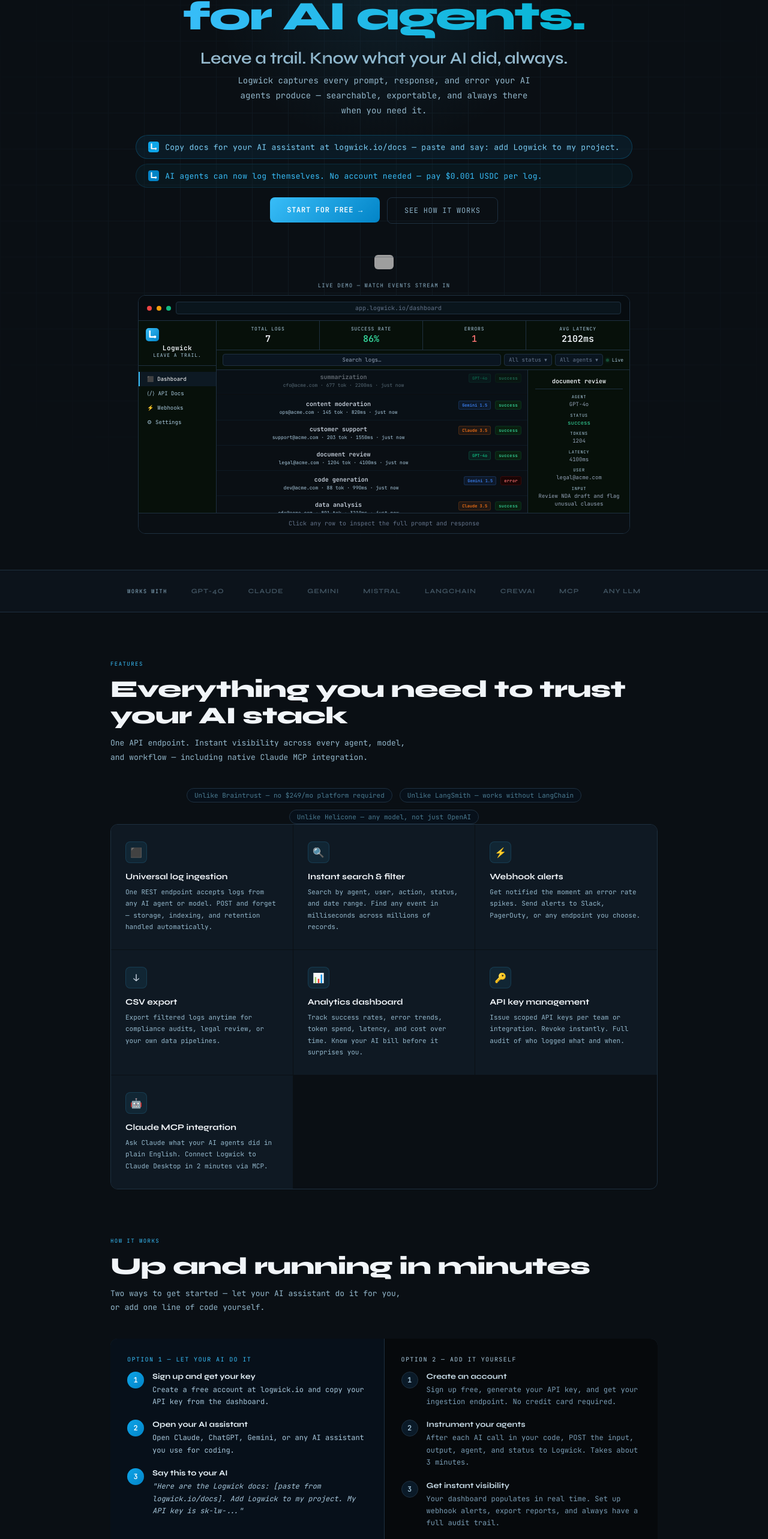
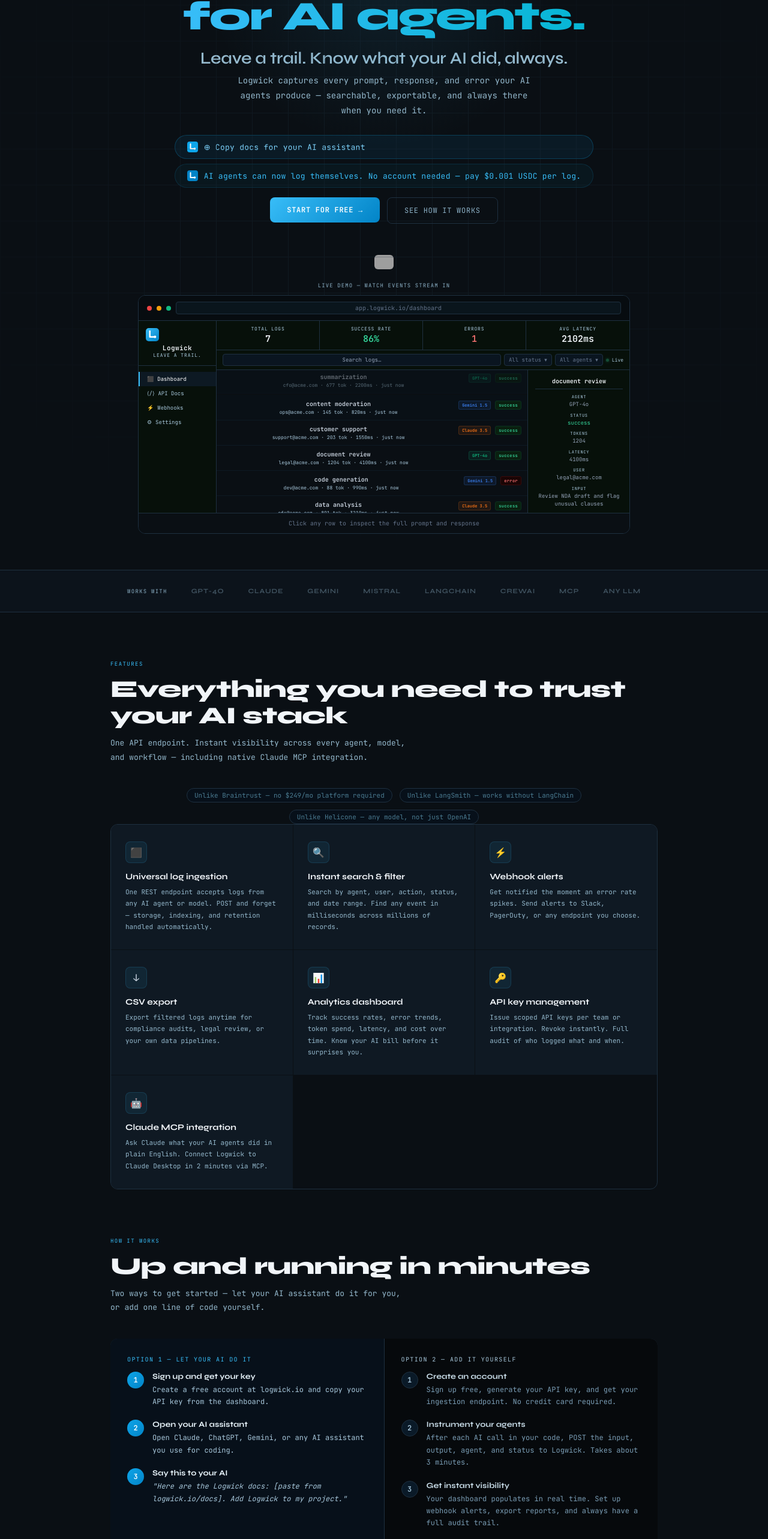
Before and after one commit to logwickio/logwick, a Next.js app: page / in a window 1280 px wide. Shown: the part 232-2798 px from the top of the page at 60% size. Built offline with nearby package versions, Linux system fonts and the light colour scheme; no server answers; grey boxes are pictures that could not be loaded.

Commit message:
Add inline copy docs button to homepage hero

```diff
--- a/pages/index.js
+++ b/pages/index.js
@@ -358,13 +358,22 @@
         <div style={{fontSize:'clamp(18px,3vw,28px)',color:'#94b8cc',fontFamily:"'Syne',sans-serif",fontWeight:600,marginBottom:8,letterSpacing:'-0.01em'}}>Leave a trail. Know what your AI did, always.</div>
         <p className="sub">Logwick captures every prompt, response, and error your AI agents produce — searchable, exportable, and always there when you need it.</p>
         <div style={{display:'flex',flexDirection:'column',gap:8,marginBottom:16,marginTop:-8}}>
-          <div style={{display:'flex',alignItems:'center',gap:10,background:'rgba(14,165,233,0.08)',border:'1px solid rgba(14,165,233,0.25)',borderRadius:40,padding:'10px 20px'}}>
+          <div
+            onClick={() => {
+              const msg = 'Here are the Logwick docs:\n\nINSTALL\nnpm install logwick\n\nQUICK START\nimport { LogwickClient } from \'logwick\'\nconst logwick = new LogwickClient({ apiKey: process.env.LOGWICK_API_KEY })\nlogwick.fire({ agent: \'gpt-4o\', action: \'my_action\', status: \'success\', input: userPrompt, output: result, tokens: 312 })\n\nOPENAI WRAPPER\nconst result = await logwick.openai(() => openai.chat.completions.create({ model: \'gpt-4o\', messages }), { action: \'email_draft\', user: req.user.email })\n\nANTHROPIC WRAPPER\nconst result = await logwick.anthropic(() => anthropic.messages.create({ model: \'claude-3-5-sonnet-20241022\', messages, max_tokens: 1024 }), { action: \'document_review\' })\n\nPYTHON\nimport logwick\nlogwick.init(api_key=\'your-key\')\nlogwick.fire({ \'agent\': \'gpt-4o\', \'action\': \'my_action\', \'status\': \'success\', \'input\': prompt, \'output\': result })\n\nNow add Logwick to my project.'
+              navigator.clipboard.writeText(msg).then(() => {
+                const el = document.getElementById('hero-copy-btn')
+                if (el) { el.textContent = '✓ Copied — paste into your AI assistant'; setTimeout(() => { el.textContent = '⊕ Copy docs for your AI assistant' }, 3000) }
+              })
+            }}
+            style={{display:'flex',alignItems:'center',gap:10,background:'rgba(14,165,233,0.08)',border:'1px solid rgba(14,165,233,0.25)',borderRadius:40,padding:'10px 20px',cursor:'pointer',userSelect:'none'}}
+          >
             <svg width="18" height="18" viewBox="0 0 36 36" fill="none" xmlns="http://www.w3.org/2000/svg" style={{flexShrink:0}}>
               <rect width="36" height="36" rx="8" fill="#0ea5e9"/>
               <path d="M11 8 L11 24 L25 24" stroke="white" strokeWidth="4" strokeLinecap="round" strokeLinejoin="round"/>
               <circle cx="25" cy="24" r="3.5" fill="white"/>
             </svg>
-            <span style={{fontSize:13,color:'#7dd3fc',fontFamily:"'JetBrains Mono',monospace",letterSpacing:'0.02em'}}>Copy docs for your AI assistant at logwick.io/docs — paste and say: add Logwick to my project.</span>
+            <span id="hero-copy-btn" style={{fontSize:13,color:'#7dd3fc',fontFamily:"'JetBrains Mono',monospace",letterSpacing:'0.02em'}}>⊕ Copy docs for your AI assistant</span>
           </div>
           <div style={{display:'flex',alignItems:'center',gap:10,background:'rgba(14,165,233,0.05)',border:'1px solid rgba(14,165,233,0.15)',borderRadius:40,padding:'10px 20px'}}>
             <svg width="18" height="18" viewBox="0 0 36 36" fill="none" xmlns="http://www.w3.org/2000/svg" style={{flexShrink:0}}>
@@ -442,7 +451,7 @@
               {[
                 ['1','Sign up and get your key','Create a free account at logwick.io and copy your API key from the dashboard.'],
                 ['2','Open your AI assistant','Open Claude, ChatGPT, Gemini, or any AI assistant you use for coding.'],
-                ['3','Say this to your AI','"Here are the Logwick docs: [paste from logwick.io/docs]. Add Logwick to my project. My API key is sk-lw-..."'],
+                ['3','Say this to your AI','"Here are the Logwick docs: [paste from logwick.io/docs]. Add Logwick to my project."'],
               ].map(([num,title,desc]) => (
                 <div key={num} style={{display:'flex',gap:14,alignItems:'flex-start'}}>
                   <div style={{width:28,height:28,borderRadius:'50%',background:'linear-gradient(135deg,#0ea5e9,#0284c7)',display:'flex',alignItems:'center',justifyContent:'center',fontSize:12,fontWeight:700,color:'#fff',flexShrink:0}}>{num}</div>
```
